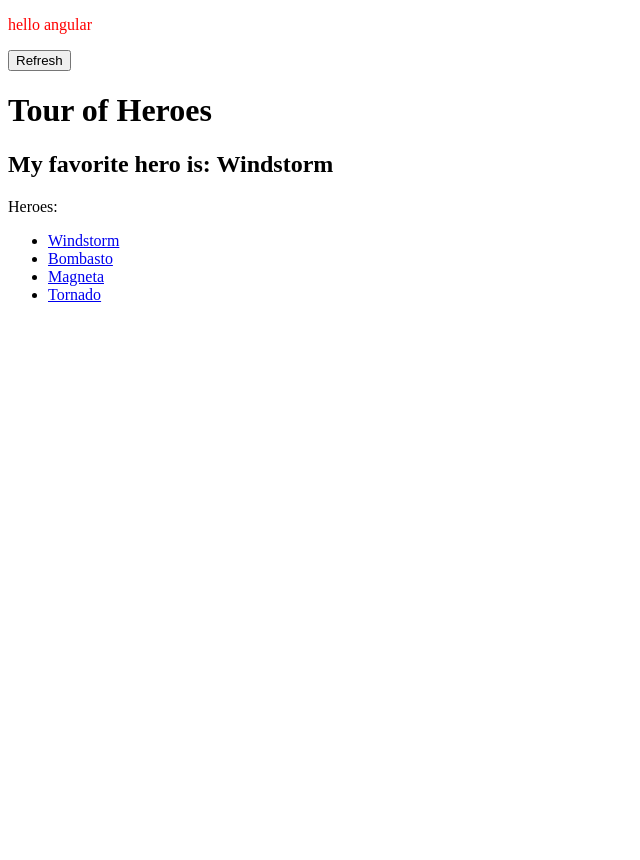
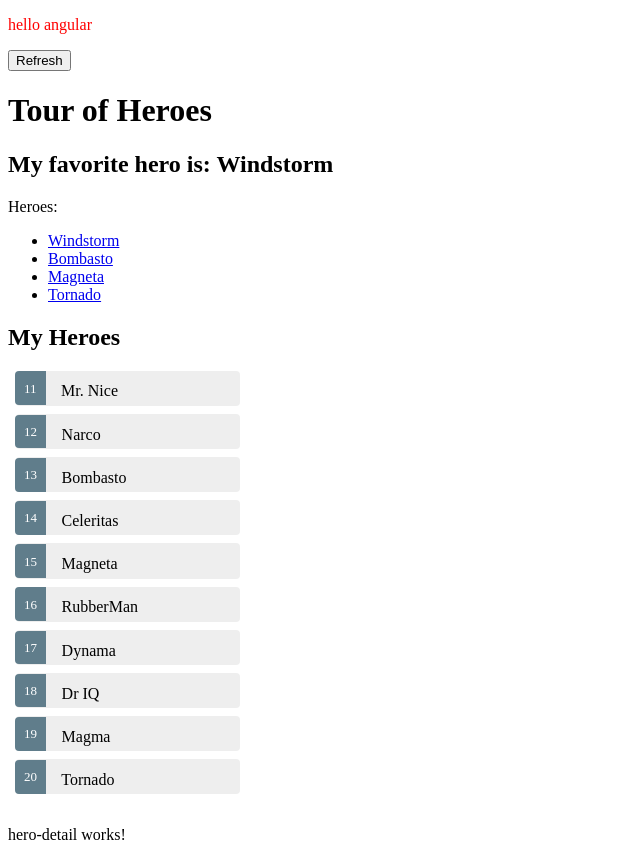
Before and after one commit to wiloon/rssx-client, an Angular app: page / in a window 1280 px wide. Shown: the whole page, without its empty margins (0-640 px from the left). Before the commit the page ends 800 px from the top, so only its background shows below. Built offline with nearby package versions, Linux system fonts and the light colour scheme.

Commit message:
heroes, details

```diff
--- a/src/app/app.component.html
+++ b/src/app/app.component.html
@@ -1,3 +1,4 @@
 <!--The content below is only a placeholder and can be replaced.-->
 <app-hello></app-hello>
 <app-hero-root></app-hero-root>
+<app-heroes></app-heroes>
--- /dev/null
+++ b/src/app/hero-detail/hero-detail.component.html
@@ -0,0 +1,15 @@
+<p>
+  hero-detail works!
+</p>
+
+<div *ngIf="hero">
+
+  <h2>{{ hero.name | uppercase }} Details</h2>
+  <div><span>id: </span>{{hero.id}}</div>
+  <div>
+    <label>name:
+      <input [(ngModel)]="hero.name" placeholder="name"/>
+    </label>
+  </div>
+
+</div>
--- /dev/null
+++ b/src/app/hero-detail/hero-detail.component.ts
@@ -0,0 +1,18 @@
+import {Component, Input, OnInit} from '@angular/core';
+import {Hero} from '../hero';
+
+@Component({
+  selector: 'app-hero-detail',
+  templateUrl: './hero-detail.component.html',
+  styleUrls: ['./hero-detail.component.css']
+})
+export class HeroDetailComponent implements OnInit {
+  @Input() hero: Hero;
+
+  constructor() {
+  }
+
+  ngOnInit() {
+  }
+
+}
--- /dev/null
+++ b/src/app/hero.ts
@@ -0,0 +1,4 @@
+export class Hero {
+  id: number;
+  name: string;
+}
--- /dev/null
+++ b/src/app/heroes/heroes.component.css
@@ -0,0 +1,48 @@
+/* HeroesComponent's private CSS styles */
+.selected {
+  background-color: #CFD8DC !important;
+  color: white;
+}
+.heroes {
+  margin: 0 0 2em 0;
+  list-style-type: none;
+  padding: 0;
+  width: 15em;
+}
+.heroes li {
+  cursor: pointer;
+  position: relative;
+  left: 0;
+  background-color: #EEE;
+  margin: .5em;
+  padding: .3em 0;
+  height: 1.6em;
+  border-radius: 4px;
+}
+.heroes li.selected:hover {
+  background-color: #BBD8DC !important;
+  color: white;
+}
+.heroes li:hover {
+  color: #607D8B;
+  background-color: #DDD;
+  left: .1em;
+}
+.heroes .text {
+  position: relative;
+  top: -3px;
+}
+.heroes .badge {
+  display: inline-block;
+  font-size: small;
+  color: white;
+  padding: 0.8em 0.7em 0 0.7em;
+  background-color: #607D8B;
+  line-height: 1em;
+  position: relative;
+  left: -1px;
+  top: -4px;
+  height: 1.8em;
+  margin-right: .8em;
+  border-radius: 4px 0 0 4px;
+}
--- /dev/null
+++ b/src/app/heroes/heroes.component.html
@@ -0,0 +1,11 @@
+<h2>My Heroes</h2>
+
+<ul class="heroes">
+  <li *ngFor="let hero of heroes"
+      [class.selected]="hero === selectedHero"
+      (click)="onSelect(hero)">
+    <span class="badge">{{hero.id}}</span> {{hero.name}}
+  </li>
+</ul>
+
+<app-hero-detail [hero]="selectedHero"></app-hero-detail>
--- /dev/null
+++ b/src/app/heroes/heroes.component.ts
@@ -0,0 +1,31 @@
+import {Component, OnInit} from '@angular/core';
+import { Hero } from '../hero';
+import { HEROES } from '../mock-heroes';
+
+@Component({
+  selector: 'app-heroes',
+  templateUrl: './heroes.component.html',
+  styleUrls: ['./heroes.component.css']
+})
+export class HeroesComponent implements OnInit {
+  heroes = HEROES;
+
+  hero: Hero = {
+    id: 1,
+    name: 'Windstorm'
+  };
+
+  selectedHero: Hero;
+
+  constructor() {
+  }
+
+  ngOnInit() {
+  }
+
+  onSelect(hero: Hero): void {
+    this.selectedHero = hero;
+  }
+
+
+}
--- /dev/null
+++ b/src/app/mock-heroes.ts
@@ -0,0 +1,14 @@
+import { Hero } from './hero';
+
+export const HEROES: Hero[] = [
+  { id: 11, name: 'Mr. Nice' },
+  { id: 12, name: 'Narco' },
+  { id: 13, name: 'Bombasto' },
+  { id: 14, name: 'Celeritas' },
+  { id: 15, name: 'Magneta' },
+  { id: 16, name: 'RubberMan' },
+  { id: 17, name: 'Dynama' },
+  { id: 18, name: 'Dr IQ' },
+  { id: 19, name: 'Magma' },
+  { id: 20, name: 'Tornado' }
+];
```
Also changed, not shown: src/app/app.module.ts (+8 -3 lines), src/app/hero-detail/hero-detail.component.css (added), 2 other files (tests, documents, lock files or other folders).
